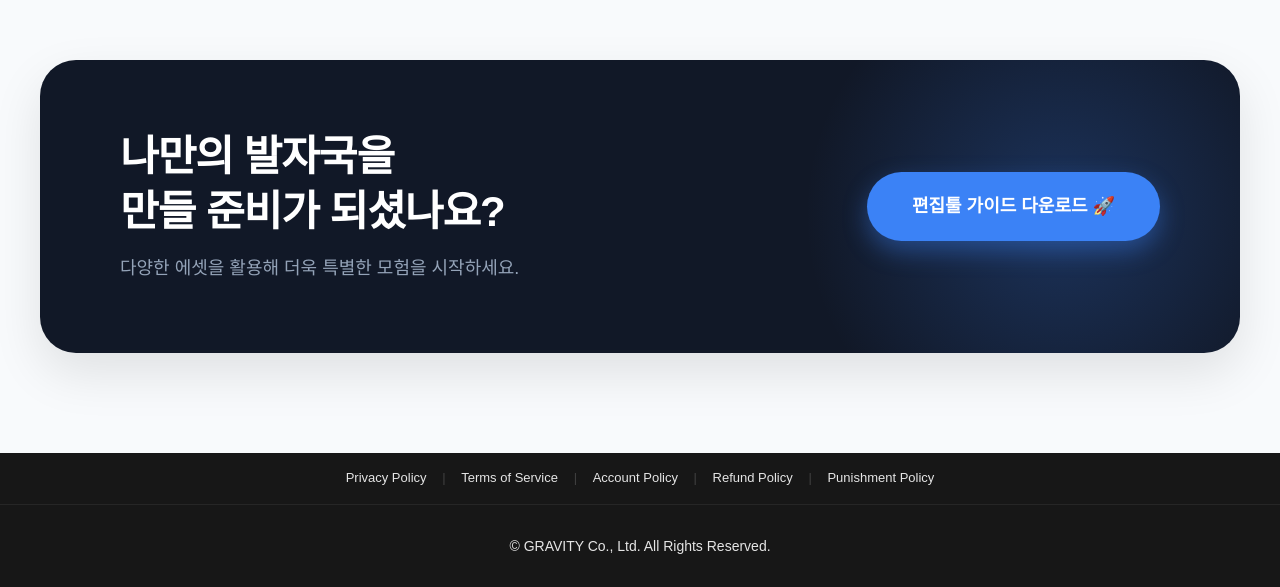
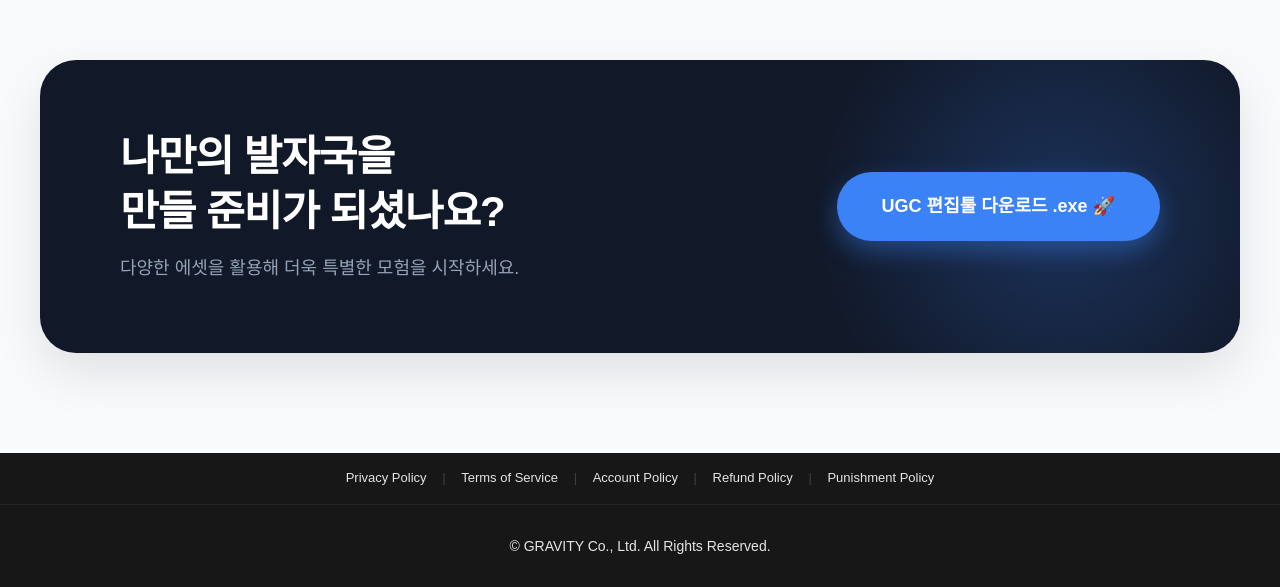
Before and after one commit to wnguds1111/rofactory, a plain HTML site: page main.html in a window 1280 px wide. Shown: the part 3730-4317 px from the top of the page. Drawn offline with Linux system fonts and the light colour scheme; a web font is replaced by a local one.

Commit message:
fix: STEP 설명 및 버튼 수정, 심사/승인 문구 제거
- main.html STEP1: 영상 미리보기 파일 추출 내용 추가, 버튼 -> 편집툴 다운로드 .exe
- main.html STEP3: 파일 변환 후 마켓 등재 (어드민 승인 문구 제거)
- main.html 하단 배너: UGC 편집툴 다운로드 .exe로 변경
- register.html STEP0 인트로: 출시 -> 마켓 등재 문구
- register.html STEP4 완료: 출시됩니다 -> 자동 등재됩니다
- policy.html STEP 명세: .foot+영상미리보기 추출 / 편집툴 다운로드.exe / 파일 변환 후 마켓 등재

```diff
--- a/main.html
+++ b/main.html
@@ -296,7 +296,7 @@
                     <p>다양한 에셋을 활용해 더욱 특별한 모험을 시작하세요.</p>
                 </div>
                 <div style="z-index: 2; position: relative;">
-                    <a href="#" class="btn-download">편집툴 가이드 다운로드 🚀</a>
+                    <a href="#" class="btn-download" onclick="alert('UGC 편집툴 다운로드가 시작됩니다.'); return false;">UGC 편집툴 다운로드 .exe 🚀</a>
                 </div>
             </div>
         </section>
```
Also changed, not shown: policy.html (line endings or trailing spaces), register.html (line endings or trailing spaces).
